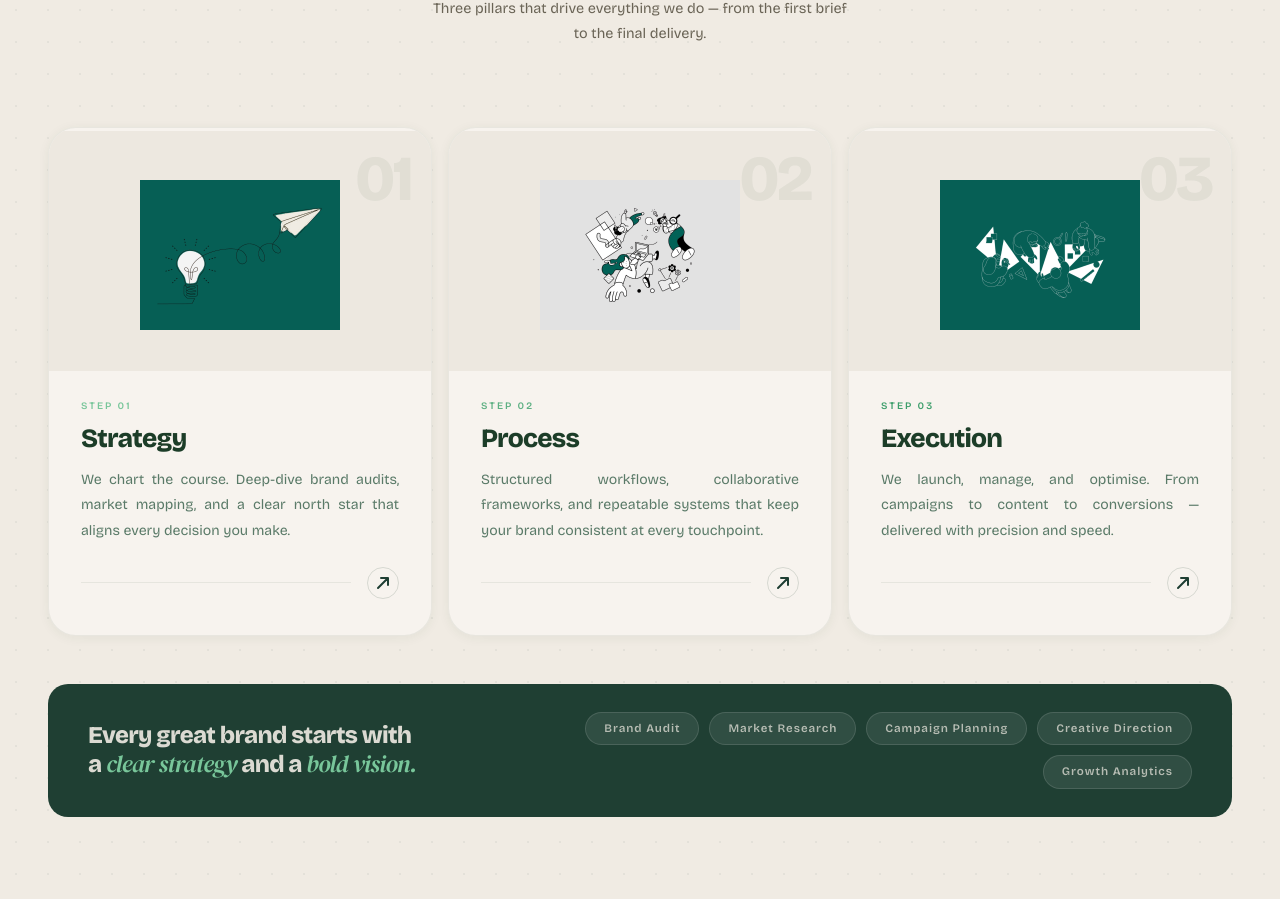
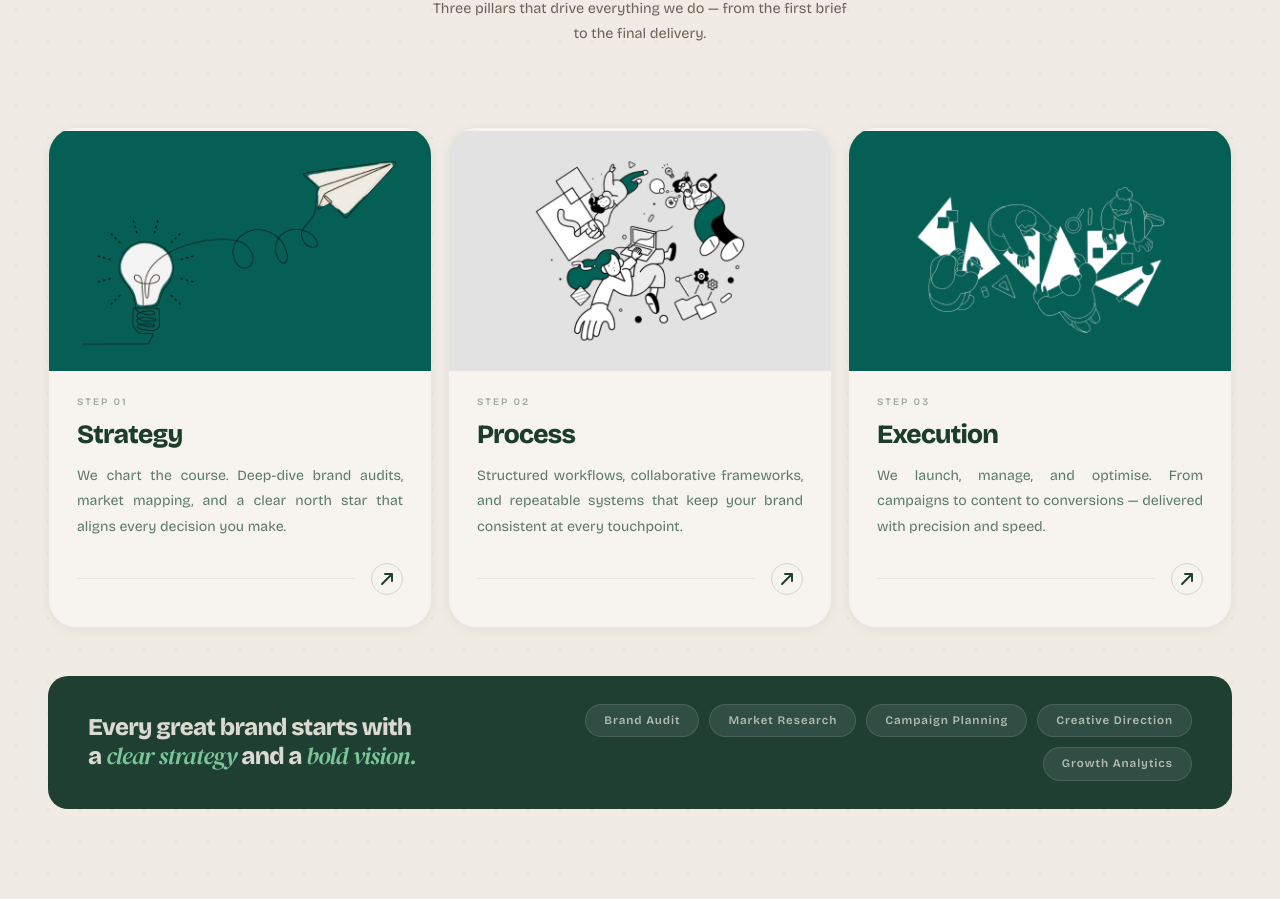
Before and after one commit to Xerxesgreene/halloon-media, a Next.js app: page / in a window 1280 px wide. Shown: the part 1898-2797 px from the top of the page. Built offline with nearby package versions, Linux system fonts and the light colour scheme.

Commit message:
big update 3

```diff
--- a/components/About.jsx
+++ b/components/About.jsx
@@ -81,16 +81,16 @@ function MagneticCard({ s, i, isInView }) {
     >
       {/* Spotlight layer */}
       <div style={{
-        position: 'absolute', inset: 0, zIndex: 3, pointerEvents: 'none',
-        borderRadius: 28, overflow: 'hidden',
+        position: 'absolute', inset: 0, zIndex: 10, pointerEvents: 'none',
+        borderRadius: 28,
         opacity: hovered ? 1 : 0,
         transition: 'opacity 0.4s ease',
-        background: `radial-gradient(circle 180px at ${spotlight.x}% ${spotlight.y}%, rgba(120,198,154,0.12) 0%, transparent 70%)`,
+        background: `radial-gradient(circle 180px at ${spotlight.x}% ${spotlight.y}%, rgba(120,198,154,0.10) 0%, transparent 70%)`,
       }} />
 
       {/* Shimmer streak */}
       <div style={{
-        position: 'absolute', inset: 0, zIndex: 4, pointerEvents: 'none',
+        position: 'absolute', inset: 0, zIndex: 11, pointerEvents: 'none',
         borderRadius: 28, overflow: 'hidden',
         opacity: hovered ? 1 : 0,
         transition: 'opacity 0.3s ease',
@@ -110,68 +110,61 @@ function MagneticCard({ s, i, isInView }) {
         background: `linear-gradient(90deg, ${s.accent}, transparent)`,
         opacity: hovered ? 1 : 0,
         transition: 'opacity 0.3s ease',
-        position: 'relative', zIndex: 1,
+        position: 'relative', zIndex: 5,
       }} />
 
-      {/* Media area */}
+      {/* ── IMAGE AREA — full width, fixed height ── */}
       <div style={{
-        background: hovered ? `linear-gradient(135deg, #e8f5ee 0%, #EDE8E0 100%)` : '#EDE8E0',
-        display: 'flex', alignItems: 'center', justifyContent: 'center',
-        padding: '44px 32px 36px',
-        position: 'relative', minHeight: 220, overflow: 'hidden',
-        transition: 'background 0.5s ease',
-        zIndex: 1,
+        position: 'relative',
+        width: '100%',
+        height: 240,
+        overflow: 'hidden',
+        flexShrink: 0,
       }}>
-        <span style={{
-          position: 'absolute', top: 16, right: 20,
-          fontWeight: 800, fontSize: '4rem',
-          color: hovered ? `rgba(28,61,40,0.12)` : 'rgba(28,61,40,0.06)',
-          letterSpacing: '-0.04em', lineHeight: 1,
-          transition: 'color 0.3s, transform 0.4s ease',
-          transform: hovered ? 'scale(1.1) translateY(-4px)' : 'scale(1)',
-          fontFamily: "'Bricolage Grotesque', sans-serif",
-        }}>{s.label}</span>
 
-        <div style={{
-          position: 'absolute',
-          width: 180, height: 180, borderRadius: '50%',
-          border: `1px solid rgba(94,176,131,${hovered ? 0.25 : 0})`,
-          transition: 'all 0.5s ease',
-          transform: hovered ? 'scale(1.1)' : 'scale(0.8)',
-        }} />
-        <div style={{
-          position: 'absolute',
-          width: 220, height: 220, borderRadius: '50%',
-          border: `1px solid rgba(94,176,131,${hovered ? 0.12 : 0})`,
-          transition: 'all 0.6s ease',
-          transform: hovered ? 'scale(1.1)' : 'scale(0.8)',
-        }} />
 
-        {/* ── STATIC IMAGE (replaces LottieCard) ── */}
-        <div style={{
-          transform: hovered ? 'scale(1.08) translateY(-4px)' : 'scale(1)',
-          transition: 'transform 0.5s cubic-bezier(0.22,1,0.36,1)',
-          position: 'relative', zIndex: 2,
-        }}>
+        {/* Full-bleed image */}
         <img
           src={s.src}
           alt={s.title}
           style={{
-              width: 200,
-              height: 160,
-              objectFit: 'contain',
+            position: 'absolute',
+            inset: 0,
+            width: '100%',
+            height: '100%',
+            objectFit: 'cover',
+            objectPosition: 'center',
             display: 'block',
+            zIndex: 1,
+            transition: 'transform 0.6s cubic-bezier(0.22,1,0.36,1)',
+            transform: hovered ? 'scale(1.05)' : 'scale(1)',
           }}
         />
-        </div>
+
+        {/* Subtle overlay on hover */}
+        <div style={{
+          position: 'absolute', inset: 0, zIndex: 3,
+          background: hovered
+            ? `linear-gradient(180deg, rgba(45,95,77,0.08) 0%, rgba(45,95,77,0.18) 100%)`
+            : 'transparent',
+          transition: 'background 0.4s ease',
+          pointerEvents: 'none',
+        }} />
       </div>
 
-      {/* Body */}
-      <div style={{ padding: '28px 32px 36px', flex: 1, display: 'flex', flexDirection: 'column', position: 'relative', zIndex: 1 }}>
+      {/* ── BODY ── */}
+      <div style={{
+        padding: '24px 28px 32px',
+        flex: 1, display: 'flex', flexDirection: 'column',
+        position: 'relative', zIndex: 1,
+      }}>
         <span style={{
           fontSize: '0.62rem', fontWeight: 600, letterSpacing: '0.2em',
-          textTransform: 'uppercase', color: s.color, marginBottom: 10,
+          textTransform: 'uppercase',
+          color: hovered ? s.color : 'rgba(28,61,40,0.4)',
+          marginBottom: 10,
           fontFamily: "'Bricolage Grotesque', sans-serif",
+          transition: 'color 0.3s ease',
         }}>Step {s.label}</span>
 
         <h3 style={{
@@ -183,7 +176,8 @@ function MagneticCard({ s, i, isInView }) {
         }}>{s.title}</h3>
 
         <p style={{
-          fontSize: '0.88rem', color: '#5A7A68', lineHeight: 1.8, margin: 0, flex: 1,
+          fontSize: '0.88rem', color: '#5A7A68', lineHeight: 1.8,
+          margin: 0, flex: 1,
           fontFamily: "'Bricolage Grotesque', sans-serif",
           textAlign: 'justify',
         }}>{s.desc}</p>
@@ -322,7 +316,6 @@ export default function About() {
       <section id="about-v2" ref={ref}>
         <div className="ab2-inner">
 
-          {/* ── HEADER ── */}
           <div className="ab2-top">
             <BlurFadeIn delay={0.1} yOffset={20}>
               <span className="ab2-eyebrow">How We Work</span>
@@ -340,14 +333,12 @@ export default function About() {
             </BlurFadeIn>
           </div>
 
-          {/* ── CARDS ── */}
           <div className="ab2-grid">
             {services.map((s, i) => (
               <MagneticCard key={i} s={s} i={i} isInView={isInView} />
             ))}
           </div>
 
-          {/* ── STRIP ── */}
           <BlurFadeIn delay={0.5} yOffset={24}>
             <div className="ab2-strip">
               <p className="ab2-strip-text">
```
Lines whose indentation alone changed are shown as unchanged.
